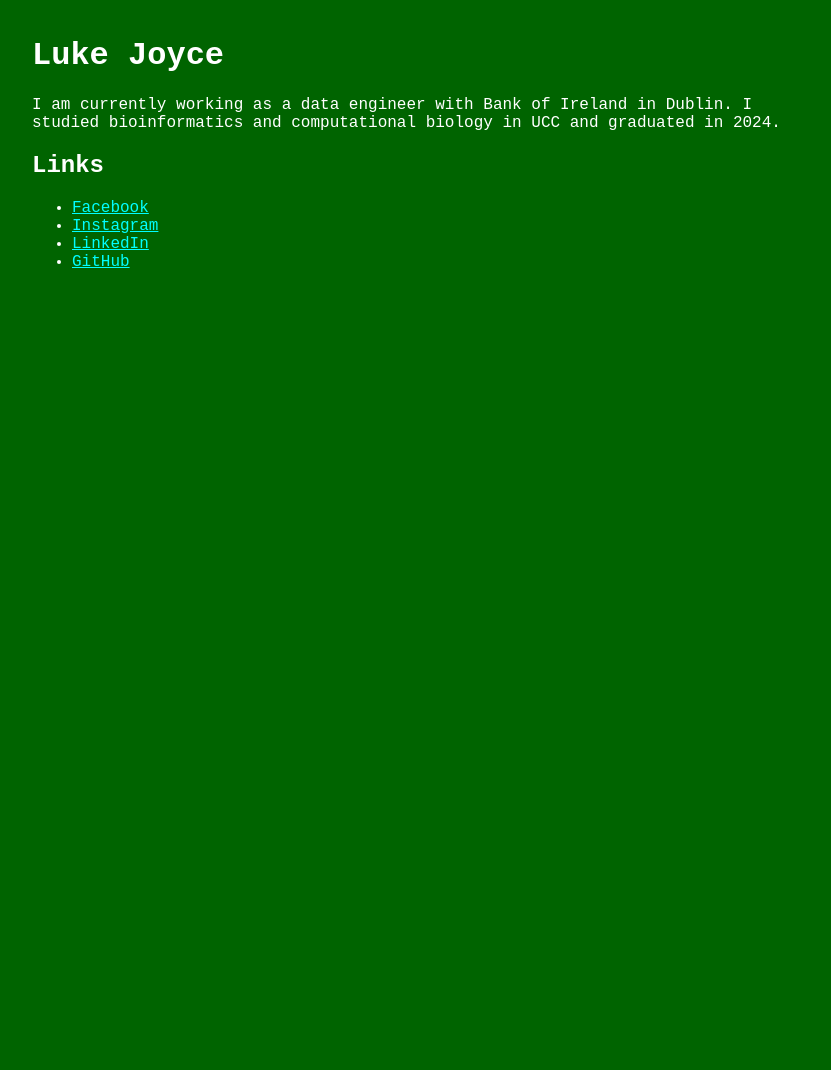
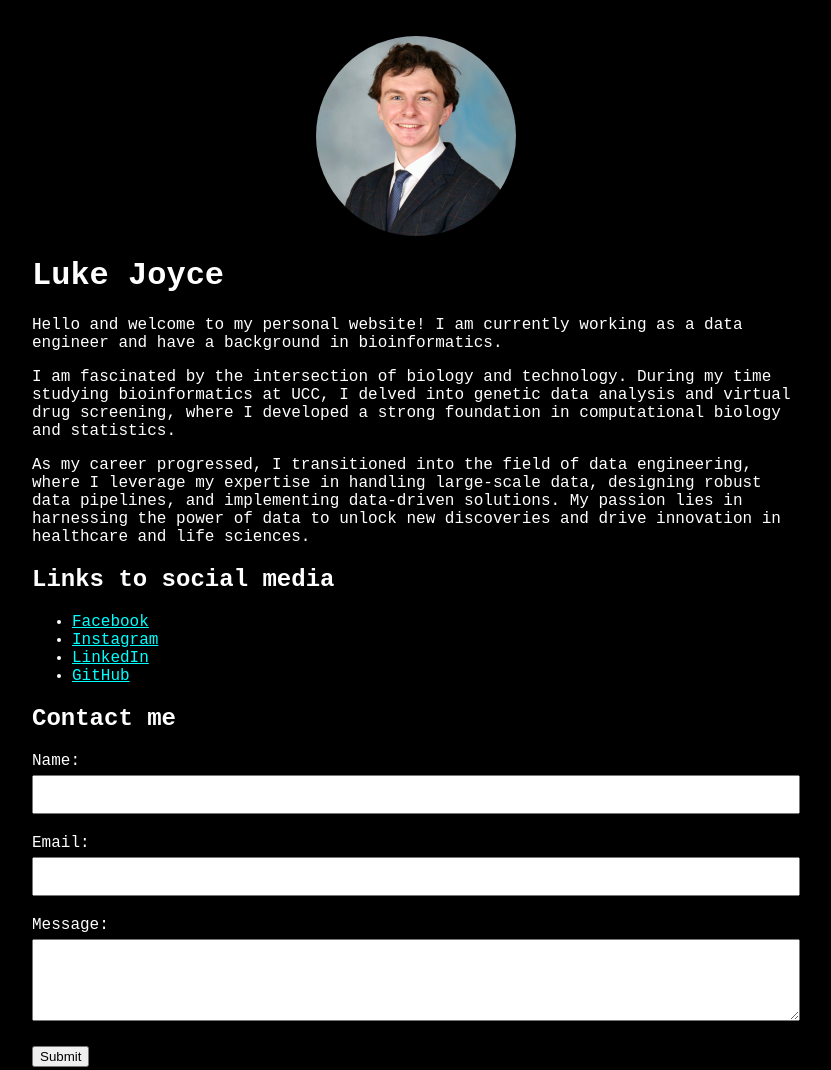
Before and after one commit to lukeJjoyce/lukejoyce.xyz, a plain HTML site: page index.html in a window 1280 px wide. Shown: the whole page, without its empty margins (224-1055 px from the left). Before the commit the page ends 800 px from the top, so only its background shows below. Drawn offline with Linux system fonts and the light colour scheme.

Commit message:
initial commit: updated main.css

```diff
--- a/index.html
+++ b/index.html
@@ -7,23 +7,60 @@
     <meta name="description" content="A personal website for Luke Joyce, a data engineer based in Dublin." />
     <link rel="stylesheet" type="text/css" href="main.css" />
     <link rel="icon" type="image/svg+xml" href="favicon.svg" />
-  <title>Luke Joyce</title>
+    <title>Luke Joyce</title>
+    <style>
+        /* CSS to stack form boxes vertically */
+        .form-box {
+            margin-bottom: 20px;
+        }
+        .form-box label {
+            display: block;
+            margin-bottom: 5px;
+        }
+        .form-box input[type="text"],
+        .form-box input[type="email"],
+        .form-box textarea {
+            width: 100%;
+            padding: 10px;
+            box-sizing: border-box;
+        }
+        .profile-photo {
+            display: block;
+            max-width: 200px; /* Adjust width as needed */
+            height: auto;
+            border-radius: 50%; /* Optional: Round the corners for a more professional look */
+            margin: 20px auto; /* Center the photo and add space around it */
+        }
+    </style>
 </head>
 
 <body>
     <header>
+        <img src="your_photo.jpeg" alt="Luke Joyce - Data Engineer" class="profile-photo">
         <h1>Luke Joyce</h1>
     </header>
 
     <main>
         <article>
             <p>
-                I am currently working as a data engineer with Bank of Ireland in Dublin. I studied bioinformatics and computational biology in UCC and graduated in 2024.
+                Hello and welcome to my personal website! I am currently working as a data engineer and have a background in bioinformatics.
             </p>
         </article>
 
         <article>
-            <h2>Links</h2>
+            <p>
+                I am fascinated by the intersection of biology and technology. During my time studying bioinformatics at UCC, I delved into genetic data analysis and virtual drug screening, where I developed a strong foundation in computational biology and statistics.
+            </p>
+        </article>
+
+        <article>
+            <p>
+                As my career progressed, I transitioned into the field of data engineering, where I leverage my expertise in handling large-scale data, designing robust data pipelines, and implementing data-driven solutions. My passion lies in harnessing the power of data to unlock new discoveries and drive innovation in healthcare and life sciences.
+            </p>
+        </article>
+
+        <article>
+            <h2>Links to social media</h2>
             <ul>
                 <li><a rel="me" href="https://www.facebook.com/luke.joyce.14">Facebook</a></li>
                 <li><a rel="me" href="https://www.instagram.com/joyce__luke">Instagram</a></li>
@@ -31,6 +68,36 @@
                 <li><a rel="me" href="https://github.com/lukeJjoyce">GitHub</a></li>
             </ul>
         </article>
+
+        <article>
+            <h2>Contact me</h2>
+            <div class="form-box">
+                <form action="mailto:joycelu@tcd.ie" method="post" enctype="text/plain">
+                    <label for="name">Name:</label>
+                    <input type="text" id="name" name="name" required>
+                </form>
+            </div>
+
+            <div class="form-box">
+                <form action="mailto:joycelu@tcd.ie" method="post" enctype="text/plain">
+                    <label for="email">Email:</label>
+                    <input type="email" id="email" name="email" required>
+                </form>
+            </div>
+
+            <div class="form-box">
+                <form action="mailto:joycelu@tcd.ie" method="post" enctype="text/plain">
+                    <label for="message">Message:</label>
+                    <textarea id="message" name="message" rows="4" required></textarea>
+                </form>
+            </div>
+
+            <div class="form-box">
+                <form action="mailto:joycelu@tcd.ie" method="post" enctype="text/plain">
+                    <input type="submit" value="Submit">
+                </form>
+            </div>
+        </article>
     </main>
 
 </html>
--- a/main.css
+++ b/main.css
@@ -1,7 +1,7 @@
 body {
     font-family: monospace, monospace;
     color: #fff;
-    background-color:darkgreen ;
+    background-color:black ;
 
     max-width: 48rem;
     min-width: 16rem;
```
Also changed, not shown: favicon.svg, your_photo.jpeg (added), 1 other file.
